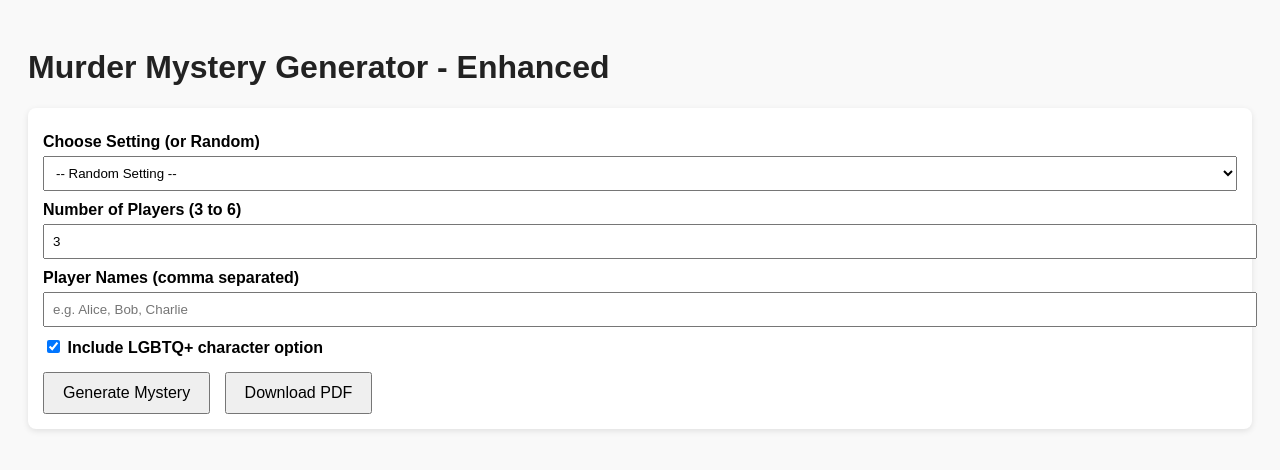
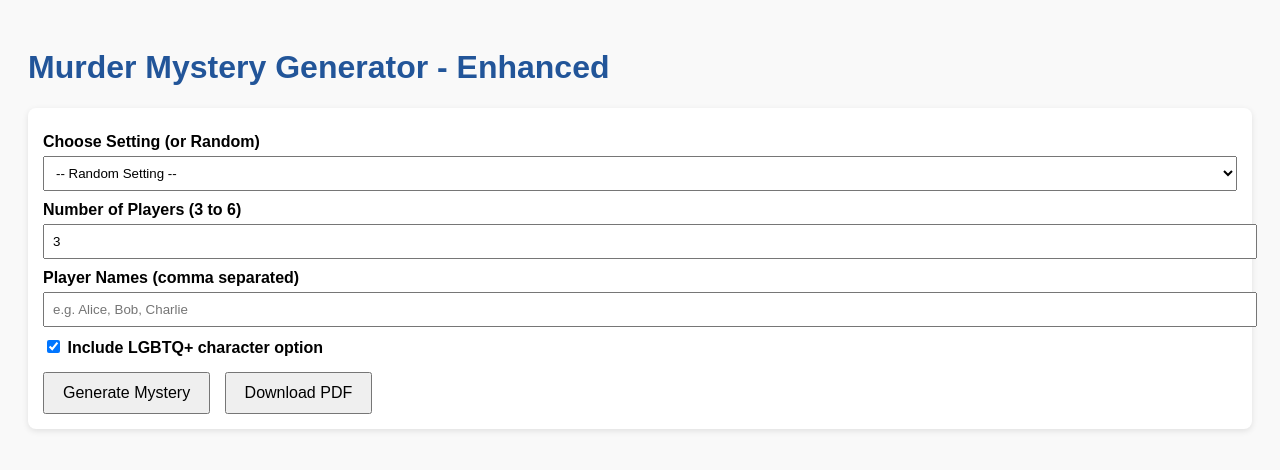
Before and after one commit to adb9738/Murder-Mystery-Game, a plain HTML site: page murder_myster.html in a window 1280 px wide. Drawn offline with nearby package versions, Linux system fonts and the light colour scheme.

Commit message:
index.html

```diff
--- a/murder_myster.html
+++ b/murder_myster.html
@@ -6,7 +6,7 @@
 <title>Murder Mystery Generator - Enhanced with PDF Export</title>
 <style>
   body { font-family: sans-serif; padding: 20px; background: #f9f9f9; }
-  h1 { color: #222; }
+  h1 { color: #259; }
   .box { background: white; padding: 15px; margin-top: 10px; border-radius: 8px; box-shadow: 0 2px 6px rgba(0,0,0,0.1); }
   label { font-weight: bold; display: block; margin-top: 10px; }
   select, input[type=number], input[type=text] { width: 100%; padding: 8px; margin-top: 5px; }
@@ -231,4 +231,5 @@
 </script>
 
 </body>
+
 </html>
```
